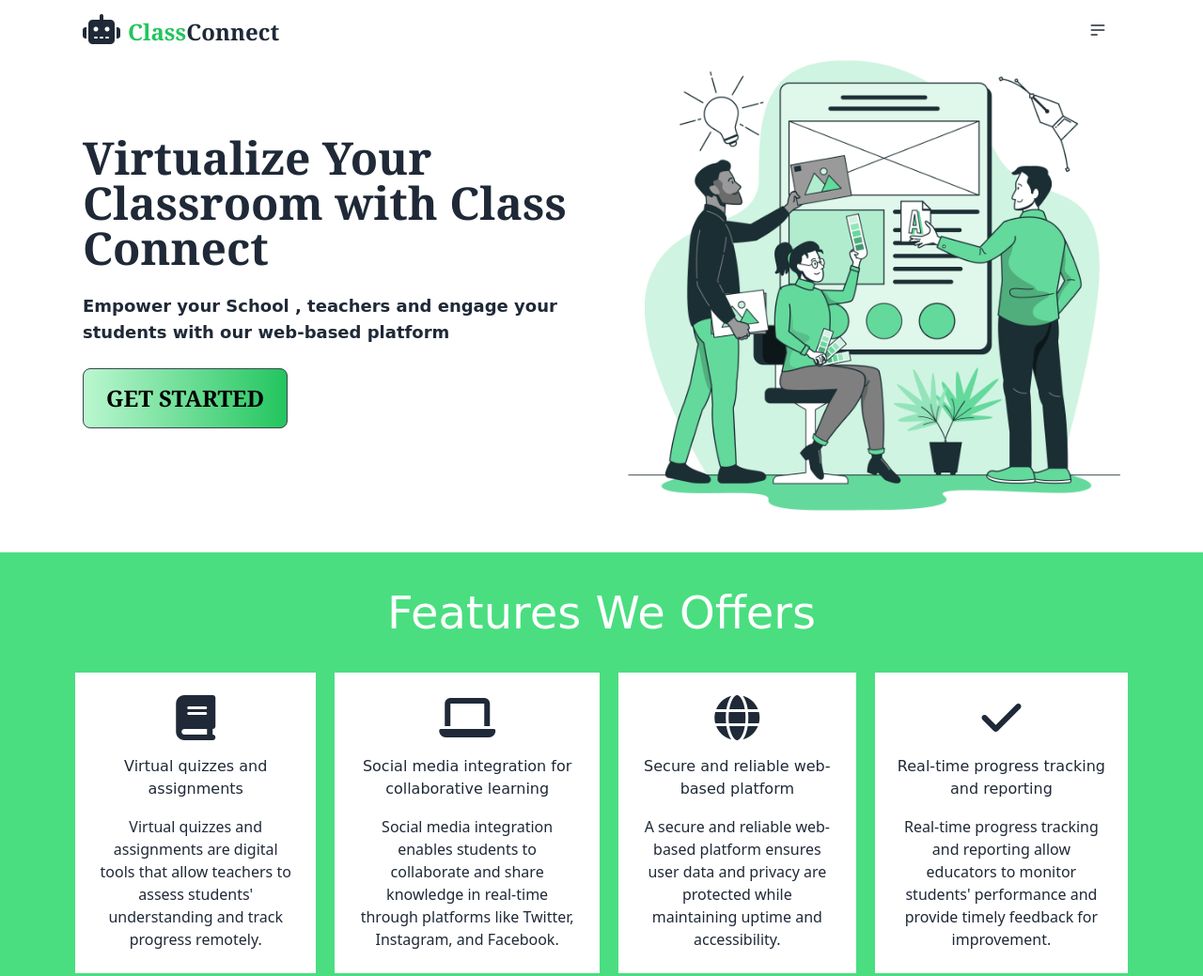
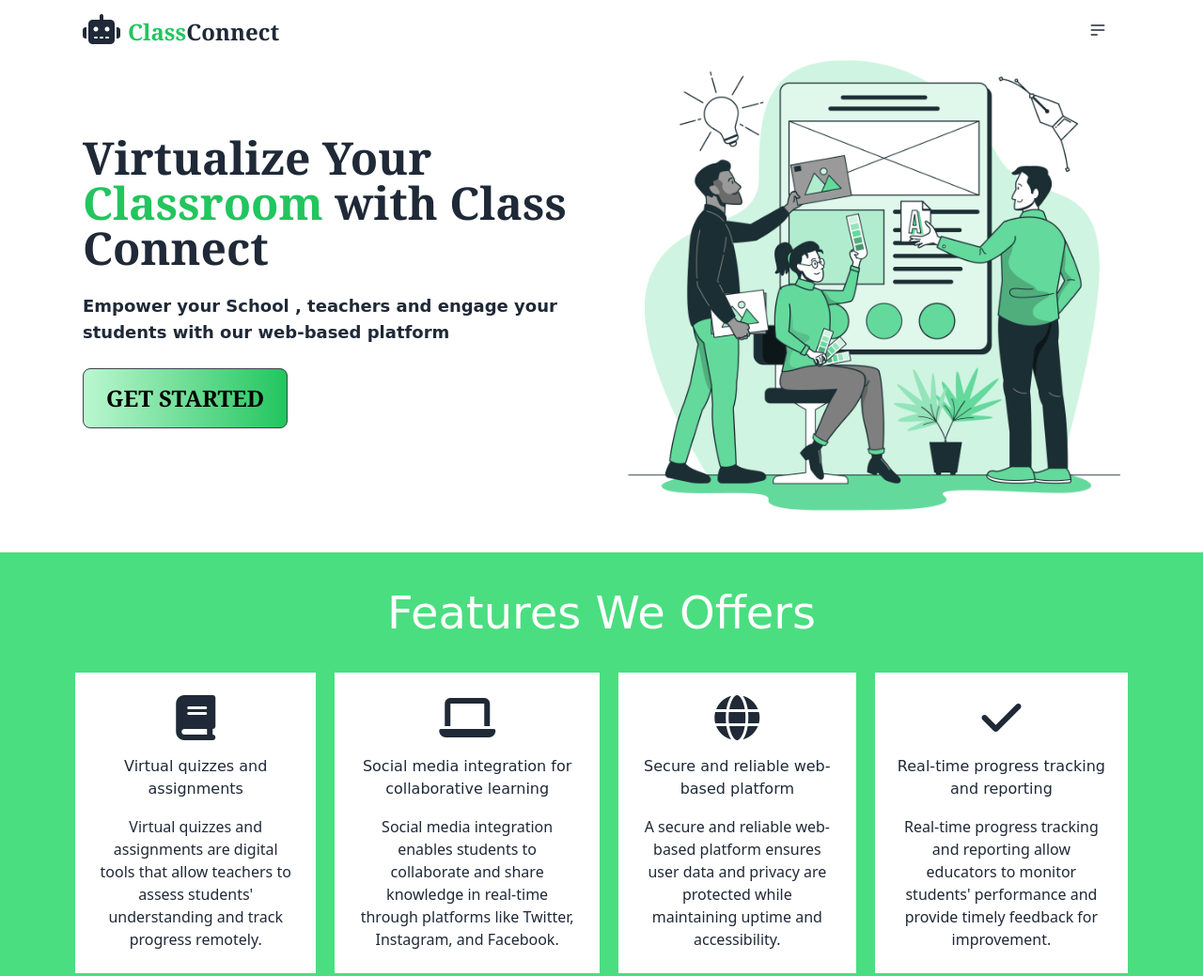
Before and after one commit to sumitsh77/ClassConnect, a website: page index.html in a window 1280 px wide. Shown: the top 1039 px of the page at 94% size. Drawn offline with nearby package versions, Linux system fonts and the light colour scheme; a web font is replaced by a local one.

Commit message:
Changes to be committed: 	modified:   about.html 	modified:   class6-main.html 	modified:   class7-main.html 	modified:   class8-main.html 	modified:   class9-main.html 	modified:   index.html 	new file:   typewriter.js

```diff
--- a/index.html
+++ b/index.html
@@ -9,6 +9,7 @@
   <link rel="stylesheet" href="/dist/output.css">
   <link rel="stylesheet" href="index.css">
   <link href="https://cdn.jsdelivr.net/npm/daisyui@2.51.6/dist/full.css" rel="stylesheet" type="text/css" />
+  <script src="typewriter.js"></script>
   <script src="https://cdn.tailwindcss.com"></script>
   <!-- google fonts -->
   <link rel="preconnect" href="https://fonts.googleapis.com">
@@ -57,7 +58,8 @@
     <div class="flex flex-col-reverse lg:flex-row max-w-6xl px-6 mx-auto ">
       <!-- hero section text -->
       <div class="max-w-xl lg:py-20  py-10  space-y-6">
-        <h1 class="md:text-5xl text-4xl  font-serif font-bold">Virtualize Your Classroom with Class Connect</h1>
+        <h1 class="md:text-5xl text-4xl  font-serif font-bold">Virtualize Your <span class="txt-type text-green-500"
+            data-wait="3000" data-words='["Classroom", "School" , "Institute"]'></span> with Class Connect</h1>
         <p class="text-lg font-bold font-display  max-w-lg">Empower your School , teachers and engage your students with
           our
           web-based
--- /dev/null
+++ b/typewriter.js
@@ -0,0 +1,65 @@
+class TypeWriter {
+  constructor(txtElement, words, wait = 3000) {
+    this.txtElement = txtElement;
+    this.words = words;
+    this.txt = '';
+    this.wordIndex = 0;
+    this.wait = parseInt(wait, 10);
+    this.type();
+    this.isDeleting = false;
+  }
+
+  type() {
+    // Current index of word
+    const current = this.wordIndex % this.words.length;
+    // Get full text of current word
+    const fullTxt = this.words[current];
+
+    // Check if deleting
+    if (this.isDeleting) {
+      // Remove char
+      this.txt = fullTxt.substring(0, this.txt.length - 1);
+    } else {
+      // Add char
+      this.txt = fullTxt.substring(0, this.txt.length + 1);
+    }
+
+    // Insert txt into element
+    this.txtElement.innerHTML = `<span class="txt">${this.txt}</span>`;
+
+    // Initial Type Speed
+    let typeSpeed = 300;
+
+    if (this.isDeleting) {
+      typeSpeed /= 2;
+    }
+
+    // If word is complete
+    if (!this.isDeleting && this.txt === fullTxt) {
+      // Make pause at end
+      typeSpeed = this.wait;
+      // Set delete to true
+      this.isDeleting = true;
+    } else if (this.isDeleting && this.txt === '') {
+      this.isDeleting = false;
+      // Move to next word
+      this.wordIndex++;
+      // Pause before start typing
+      typeSpeed = 500;
+    }
+
+    setTimeout(() => this.type(), typeSpeed);
+  }
+}
+
+// Init On DOM Load
+document.addEventListener('DOMContentLoaded', init);
+
+// Init App
+function init() {
+  const txtElement = document.querySelector('.txt-type');
+  const words = JSON.parse(txtElement.getAttribute('data-words'));
+  const wait = txtElement.getAttribute('data-wait');
+  // Init TypeWriter
+  new TypeWriter(txtElement, words, wait);
+}
```
Also changed, not shown: about.html (+2 -1 lines), class6-main.html (+1 -1 lines), class7-main.html (+1 -1 lines), class8-main.html (+1 -1 lines), class9-main.html (+1 -1 lines).
